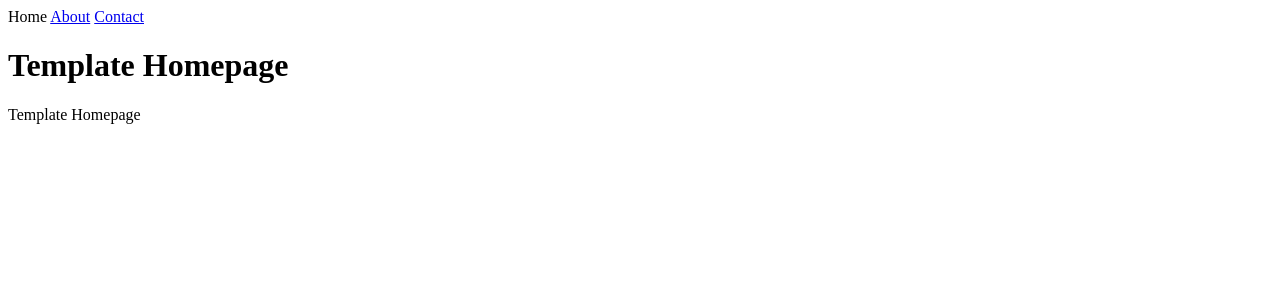
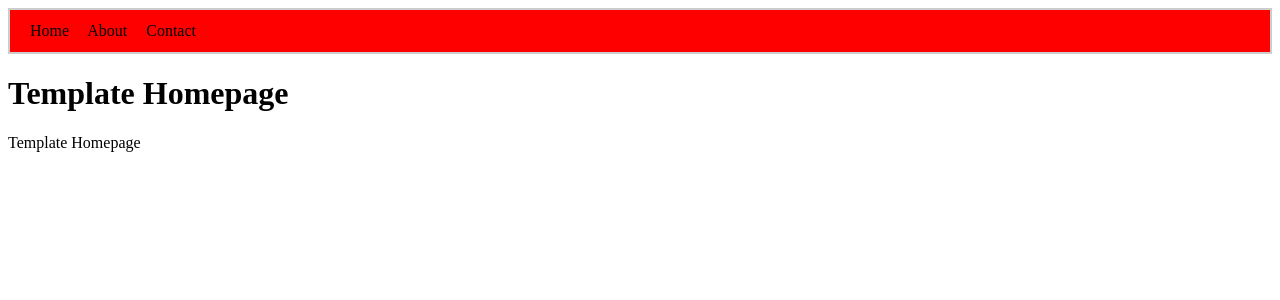
Before and after one commit to h-sheldon-smith/civic-innovation-through-you, a Django app: page / in a window 1280 px wide. Shown: the top 300 px of the page. Run offline with Django 5.2, Linux system fonts and the light colour scheme.

Commit message:
implemented css styling and modified templates

```diff
--- a/civic_innovation_through_you/settings.py
+++ b/civic_innovation_through_you/settings.py
@@ -116,6 +116,7 @@ USE_TZ = True
 # https://docs.djangoproject.com/en/5.2/howto/static-files/
 
 STATIC_URL = 'static/'
+STATICFILES_DIRS = [BASE_DIR / "static"]
 
 # Default primary key field type
 # https://docs.djangoproject.com/en/5.2/ref/settings/#default-auto-field
--- a/civic_innovation_through_you/templates/base.html
+++ b/civic_innovation_through_you/templates/base.html
@@ -1,9 +1,11 @@
 <!-- templates/base.html -->
+{% load static %}
 <!DOCTYPE html>
 <html>
 <head>
     <meta charset="utf-8">
     <title>{% block title %}CivicInnovation Through You{% endblock %}</title>
+    <link rel="stylesheet" href="{% static 'civic_innovation_through_you/css/styles.css' %}">
 </head>
 <body>
     {% include 'navbar.html' %}
--- a/civic_innovation_through_you/templates/navbar.html
+++ b/civic_innovation_through_you/templates/navbar.html
@@ -1,8 +1,8 @@
-<div>
+<nav class="navbar">
     {% url 'index' as index_url %}
     <span>{% if request.path == index_url %}Home{% else %}<a href="{% url 'index' %}">Home</a>{% endif %}</span>
     {% url 'about' as about_url %}
     <span>{% if request.path == about_url %}About{% else %}<a href="{% url 'about' %}">About</a>{% endif %}</span>
     {% url 'contact' as contact_url %}
     <span>{% if request.path == contact_url %}Contact{% else %}<a href="{% url 'contact' %}">Contact</a>{% endif %}</span>
-</div>
+</nav>
--- /dev/null
+++ b/static/civic_innovation_through_you/css/styles.css
@@ -0,0 +1,19 @@
+.navbar {
+  border: 2px solid #ccc;
+  background: #ff0000;
+  padding: 12px 20px;
+  margin: 0;
+}
+
+.navbar span {
+  margin-right: 15px;
+}
+
+.navbar a {
+  text-decoration: none;
+  color: black;
+}
+
+.navbar a:hover {
+  text-decoration: underline;
+}
```
